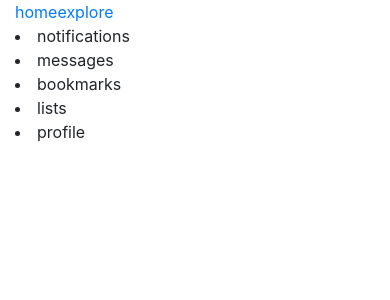
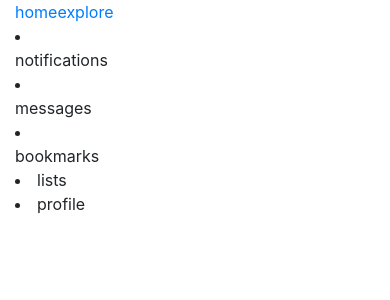
Before and after one commit to genxhero/quacker, a React (Create React App) app in the folder client/: page / in a window 390 px wide. Shown: the top 300 px of the page. Built offline with nearby package versions, Linux system fonts and the light colour scheme.

Commit message:
udate routes

```diff
--- a/client/src/App.js
+++ b/client/src/App.js
@@ -25,21 +25,22 @@
       <ApolloProvider client={client}>
          <Router>
           <div className="container">
-            <div className="row">
-              <div className="col-sm">
+            <div className="row no-gutters">
+              <div className="col">
                 <QuackerNav />
               </div>
-              <div className="col-sm">
+              <div className="col-6">
                 <Switch>
                   <Route  path = "/home" component={HomeFeed} />
                   <Route exact path = "/:username/status/:quackId" component={Quack} />
                 </Switch>
               </div>
 
-              <div className="com-sm">
+              <div className="col">
                 <Switch>
                   <Route path="/home" component={TemporaryRightA}/>
                   <Route path = "/explore" component={TemporaryRightB} />
+                  <Route exact path = "/:username/status/:quackId" component={TemporaryRightA} />
                 </Switch>
               </div>
           </div>
```
